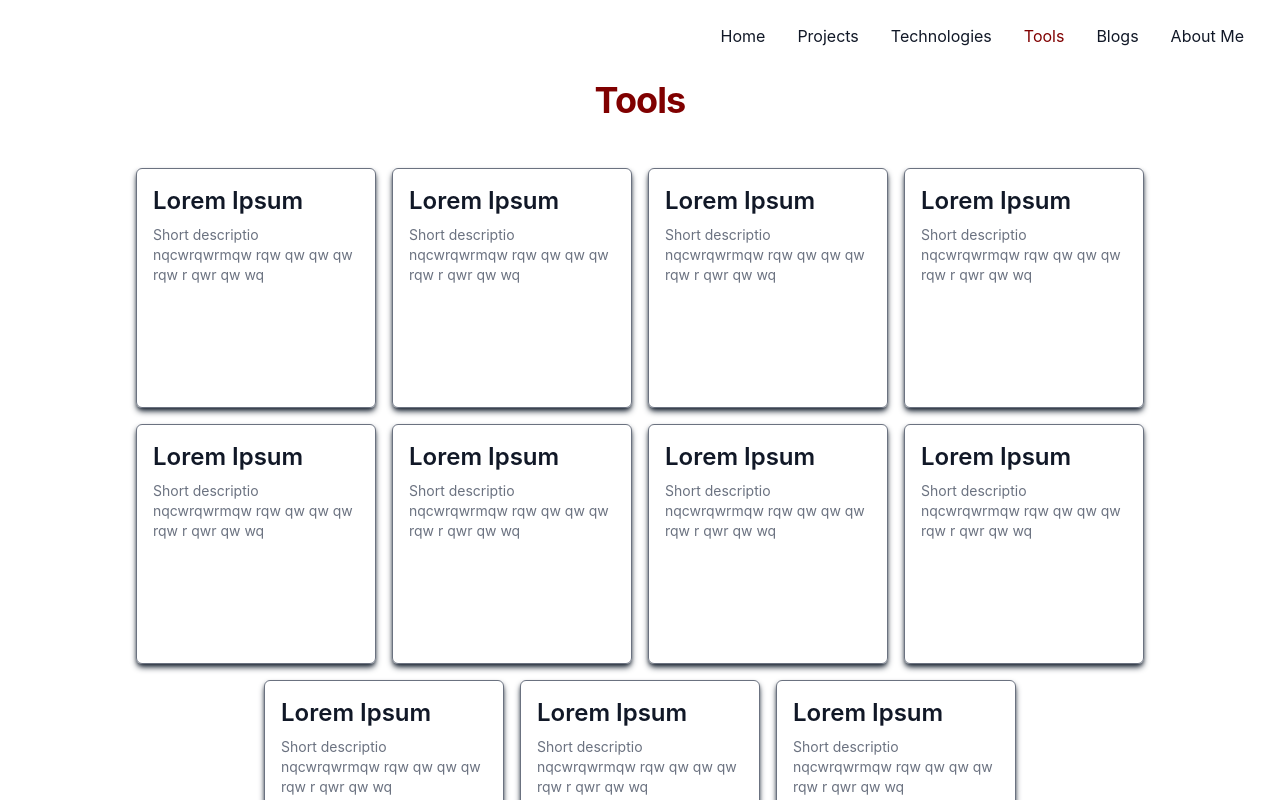
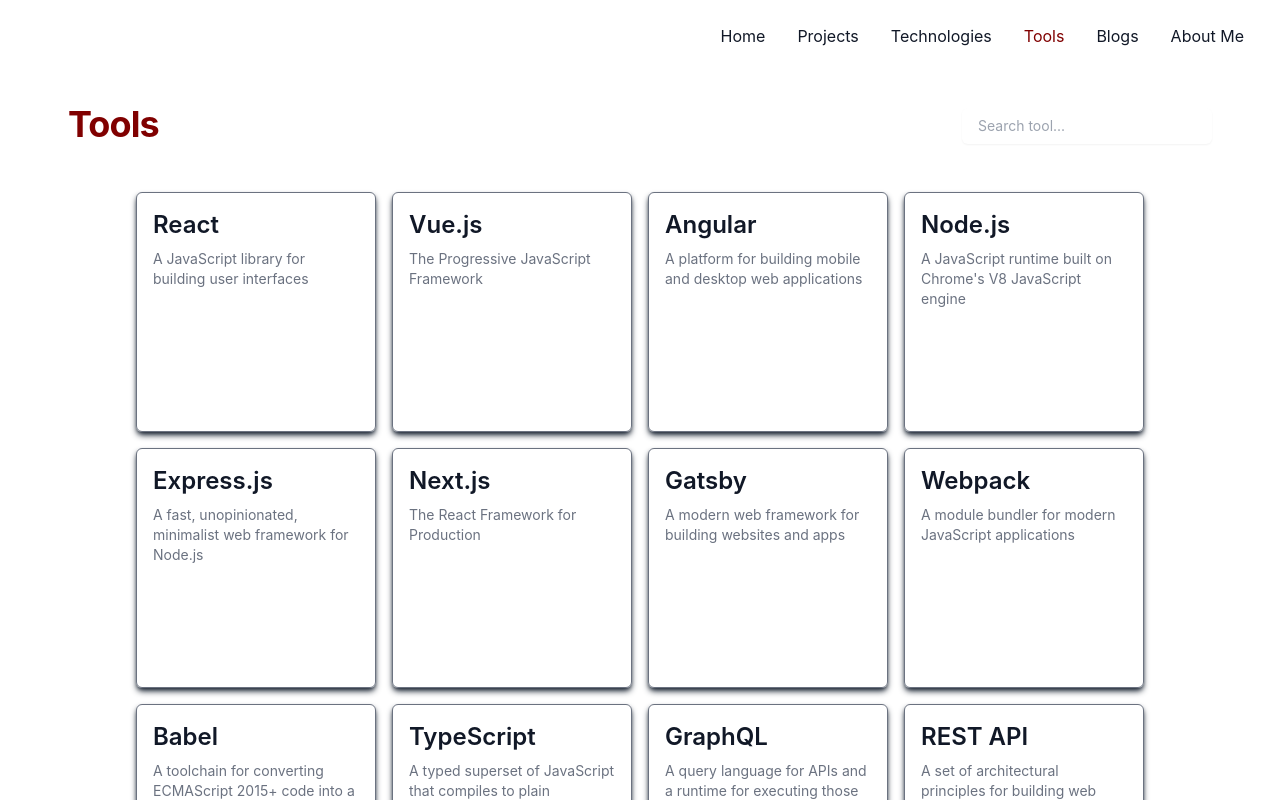
Before and after one commit to zerexei/zerexei.github.io, a React (Vite) app: page /tools in a window 1280 px wide. Shown: the top 800 px of the page. Built offline with nearby package versions, Linux system fonts and the light colour scheme.

Commit message:
Update tools page UI

```diff
--- /dev/null
+++ b/src/components/tools/InputSearchTool.tsx
@@ -0,0 +1,20 @@
+const InputSearchTool = ({
+  search,
+  handleSearch,
+}: {
+  search: string;
+  handleSearch: (value: string) => void;
+}) => {
+  return (
+    <input
+      type="text"
+      value={search}
+      onChange={(e) => handleSearch(e.target.value)}
+      placeholder="Search tool..."
+      autoComplete="search"
+      className="block w-full rounded-md border-0 px-4 py-1.5 text-gray-900 shadow-sm placeholder:text-gray-400  sm:text-sm sm:leading-6"
+    />
+  );
+};
+
+export default InputSearchTool;
--- a/src/components/tools/Tools.tsx
+++ b/src/components/tools/Tools.tsx
@@ -1,18 +1,196 @@
+import { useMemo, useState } from 'react';
+import InputSearchTool from './InputSearchTool';
+
+type Tool = {
+  id: number;
+  title: string;
+  description: string;
+  url: string;
+};
+
 const Tools = () => {
+  const [search, setSearch] = useState<string>('');
+
+  const handleSearch = (value: string) => {
+    setSearch(value);
+  };
+
+  const tools: Tool[] = useMemo(() => {
+    return [
+      {
+        id: 1,
+        title: 'React',
+        description: 'A JavaScript library for building user interfaces',
+        url: 'https://reactjs.org/',
+      },
+      {
+        id: 2,
+        title: 'Vue.js',
+        description: 'The Progressive JavaScript Framework',
+        url: 'https://vuejs.org/',
+      },
+      {
+        id: 3,
+        title: 'Angular',
+        description:
+          'A platform for building mobile and desktop web applications',
+        url: 'https://angular.io/',
+      },
+      {
+        id: 4,
+        title: 'Node.js',
+        description:
+          "A JavaScript runtime built on Chrome's V8 JavaScript engine",
+        url: 'https://nodejs.org/',
+      },
+      {
+        id: 5,
+        title: 'Express.js',
+        description:
+          'A fast, unopinionated, minimalist web framework for Node.js',
+        url: 'https://expressjs.com/',
+      },
+      {
+        id: 6,
+        title: 'Next.js',
+        description: 'The React Framework for Production',
+        url: 'https://nextjs.org/',
+      },
+      {
+        id: 7,
+        title: 'Gatsby',
+        description: 'A modern web framework for building websites and apps',
+        url: 'https://www.gatsbyjs.com/',
+      },
+      {
+        id: 8,
+        title: 'Webpack',
+        description: 'A module bundler for modern JavaScript applications',
+        url: 'https://webpack.js.org/',
+      },
+      {
+        id: 9,
+        title: 'Babel',
+        description:
+          'A toolchain for converting ECMAScript 2015+ code into a backwards compatible version of JavaScript',
+        url: 'https://babeljs.io/',
+      },
+      {
+        id: 10,
+        title: 'TypeScript',
+        description:
+          'A typed superset of JavaScript that compiles to plain JavaScript',
+        url: 'https://www.typescriptlang.org/',
+      },
+      {
+        id: 11,
+        title: 'GraphQL',
+        description:
+          'A query language for APIs and a runtime for executing those queries',
+        url: 'https://graphql.org/',
+      },
+      {
+        id: 12,
+        title: 'REST API',
+        description:
+          'A set of architectural principles for building web services',
+        url: 'https://restfulapi.net/',
+      },
+      {
+        id: 13,
+        title: 'MongoDB',
+        description: 'A document-oriented NoSQL database',
+        url: 'https://www.mongodb.com/',
+      },
+      {
+        id: 14,
+        title: 'MySQL',
+        description: 'An open-source relational database management system',
+        url: 'https://www.mysql.com/',
+      },
+      {
+        id: 15,
+        title: 'PostgreSQL',
+        description:
+          'A powerful, open source object-relational database system',
+        url: 'https://www.postgresql.org/',
+      },
+      {
+        id: 16,
+        title: 'Firebase',
+        description: 'A mobile and web application development platform',
+        url: 'https://firebase.google.com/',
+      },
+      {
+        id: 17,
+        title: 'AWS',
+        description: 'A cloud computing platform by Amazon',
+        url: 'https://aws.amazon.com/',
+      },
+      {
+        id: 18,
+        title: 'Docker',
+        description:
+          'A platform for building, shipping, and running distributed applications',
+        url: 'https://www.docker.com/',
+      },
+      {
+        id: 19,
+        title: 'Jest',
+        description: 'A JavaScript testing framework',
+        url: 'https://jestjs.io/',
+      },
+      {
+        id: 20,
+        title: 'ESLint',
+        description:
+          'A pluggable and configurable linter tool for identifying and reporting on patterns in JavaScript',
+        url: 'https://eslint.org/',
+      },
+    ];
+  }, []);
+
+  const filteredTools = useMemo(() => {
+    return tools.filter((item) => {
+      const haystack = item.title.toLowerCase();
+      const needle = search.toLowerCase();
+      return haystack.indexOf(needle) > -1;
+    });
+  }, [search, tools]);
+
   return (
-    <section id="tools" className="pt-6 pb-12">
-      <h2 className="text-center mb-12 text-2xl font-bold tracking-tight sm:text-4xl text-primary">
-        Tools
-      </h2>
+    <section id="tools" className="py-12 min-h-[85vh]">
+      <div className="flex items-end mb-12 md:mx-12">
+        <h2 className="flex-1 text-2xl font-bold tracking-tight sm:text-4xl text-primary">
+          Tools
+        </h2>
 
-      <div className="flex gap-4 justify-center flex-wrap">
-        {[1, 1, 1, 1, 1, 1, 1, 1, 1, 1, 1].map((_) => (
-          <div className="group/tool h-[15rem] w-[15rem] flex flex-col p-4 rounded-md border border-gray-500 group-hover/project:bg-gray-800 shadow-md shadow-gray-800 cursor-pointer">
-            <h3 className="group-hover/tool:underline text-2xl font-semibold mb-2">Lorem Ipsum</h3>
-            <p className="text-gray-500 text-sm">Short descriptio nqcwrqwrmqw rqw qw  qw qw rqw r qwr qw wq</p>
-          </div>
-        ))}
+        <div>
+          <InputSearchTool search={search} handleSearch={handleSearch} />
+        </div>
       </div>
+
+      {filteredTools.length > 0 && (
+        <div className="flex flex-wrap justify-center gap-4">
+          {filteredTools.map((tool) => (
+            <div
+              key={tool.id}
+              className="group/tool h-[15rem] w-[15rem] flex flex-col p-4 rounded-md border border-gray-500 group-hover/project:bg-gray-800 shadow-md shadow-gray-800 cursor-pointer"
+            >
+              <h3 className="mb-2 text-2xl font-semibold group-hover/tool:underline">
+                {tool.title}
+              </h3>
+              <p className="text-sm text-gray-500">{tool.description}</p>
+            </div>
+          ))}
+        </div>
+      )}
+
+      {filteredTools.length === 0 && (
+        <div className="flex items-center justify-center">
+          <p className="mt-12 text-4xl font-bold">Nothing found...</p>
+        </div>
+      )}
     </section>
   );
 };
```
